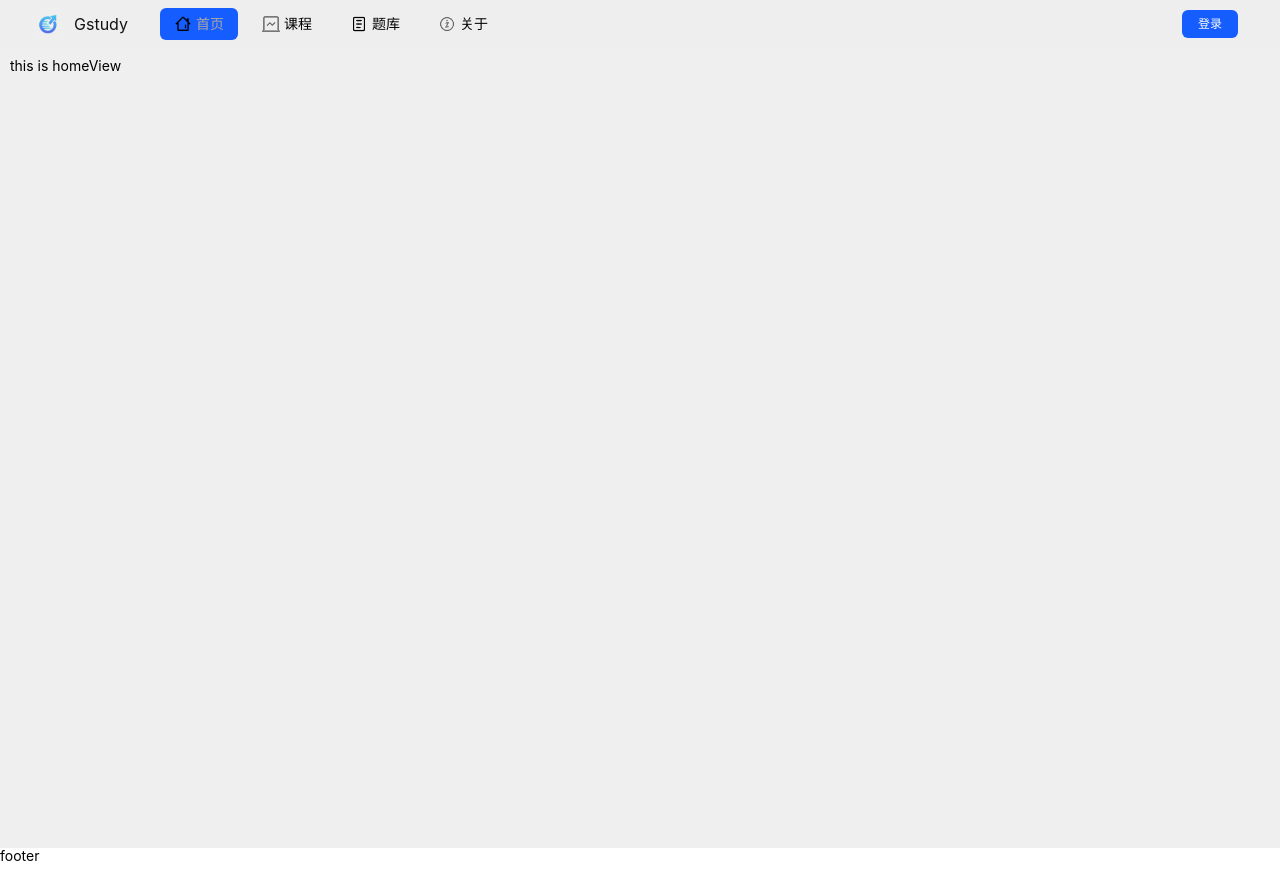
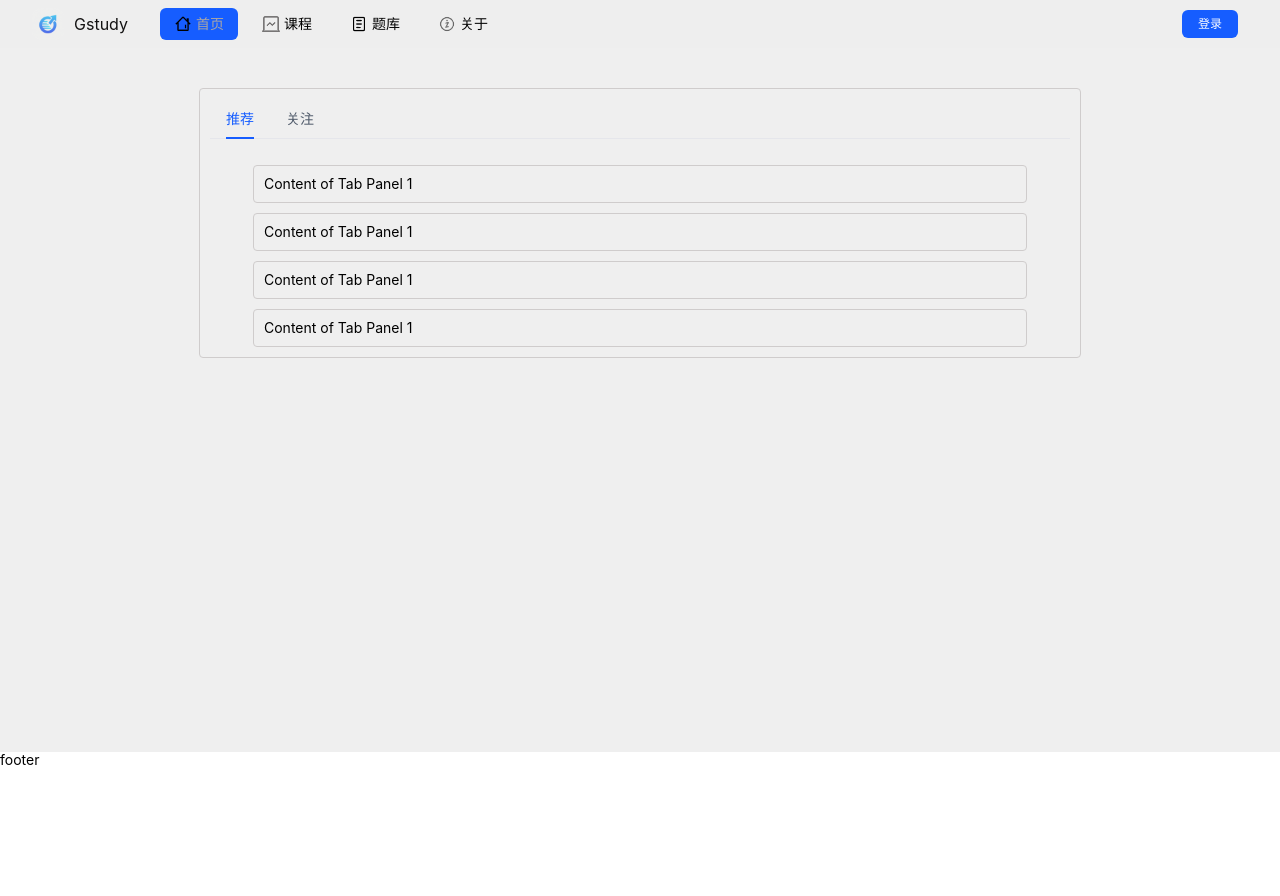
Before and after one commit to w1979836005/Gstudy, a Vue app in the folder Gstudy-front-web/: page / in a window 1280 px wide. After the commit the page ends 800 px from the top, so only its background shows below. Built offline with nearby package versions, Linux system fonts and the light colour scheme.

Commit message:
首页开发ing

```diff
--- a/Gstudy-front-web/src/assets/main.less
+++ b/Gstudy-front-web/src/assets/main.less
@@ -1 +1,9 @@
 @import url(./base.less);
+
+.my-card{
+  width: 70%;
+  min-height: 2rem;
+  padding: 10px;
+  border: 1px solid #cfcccc;
+  border-radius: 4px;
+}
--- a/Gstudy-front-web/src/components/globalFooter.vue
+++ b/Gstudy-front-web/src/components/globalFooter.vue
@@ -9,5 +9,8 @@
 </template>
 
 <style scoped lang="less">
-
+#globalFooter {
+  width: 100%;
+  height: 48px;
+}
 </style>
--- /dev/null
+++ b/Gstudy-front-web/src/components/home/articleListCard.vue
@@ -0,0 +1,49 @@
+<script setup lang="ts">
+
+</script>
+
+<template>
+<div id="articleListCard">
+  <div class="my-card">
+    <a-tabs default-active-key="1">
+      <a-tab-pane key="1" title="推荐" class="article-box">
+        <div class="my-card article-item">
+          Content of Tab Panel 1
+        </div>
+        <div class="my-card article-item">
+          Content of Tab Panel 1
+        </div>
+        <div class="my-card article-item">
+          Content of Tab Panel 1
+        </div>
+        <div class="my-card article-item">
+          Content of Tab Panel 1
+        </div>
+      </a-tab-pane>
+      <a-tab-pane key="2" title="关注">
+        Content of Tab Panel 2
+      </a-tab-pane>
+    </a-tabs>
+  </div>
+</div>
+</template>
+
+<style scoped lang="less">
+#articleListCard {
+  width: 100%;
+  display: flex;
+  flex-direction: column;
+  justify-content: center;
+  align-items: center;
+
+  .article-box{
+    .article-item {
+      width: 90% !important;
+      margin: 0 auto;
+      margin-top: 10px;
+    }
+  }
+
+}
+
+</style>
--- a/Gstudy-front-web/src/layouts/basicLayout.vue
+++ b/Gstudy-front-web/src/layouts/basicLayout.vue
@@ -19,7 +19,7 @@ import GlobalFooter from '@/components/globalFooter.vue'
 <style lang="less" scoped>
 #basicLayout {
   width: 100%;
-  height: 100vh;
+  min-height: 92vh;
 
   .header {
     position: fixed;
@@ -31,13 +31,13 @@ import GlobalFooter from '@/components/globalFooter.vue'
 
   .content {
     margin-top: 48px;
-    padding: 10px;
-    min-height: 100vh;
+    padding: 40px 10px 10px 10px;
     background: #efefef;
+    min-height: calc(100vh - 48px - 48px);
   }
   .footer {
     width: 100%;
-    min-height: 48px;
+    height: 48px;
   }
 }
 </style>
--- a/Gstudy-front-web/src/views/homeView.vue
+++ b/Gstudy-front-web/src/views/homeView.vue
@@ -1,6 +1,19 @@
 <script setup lang="ts">
+import ArticleListCard from '@/components/home/articleListCard.vue'
 </script>
 
 <template>
-  <div id="homeView">this is homeView</div>
+  <div id="homeView">
+    <ArticleListCard/>
+  </div>
 </template>
+
+<style lang="less" scoped>
+#homeView {
+  width: 100%;
+  height: 100%;
+  display: flex;
+  justify-content: center;
+  align-items: center;
+}
+</style>
```
